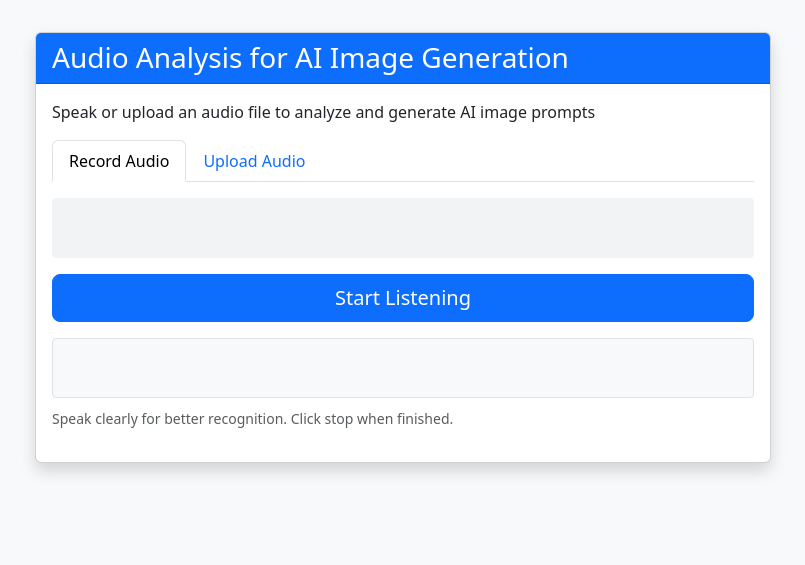
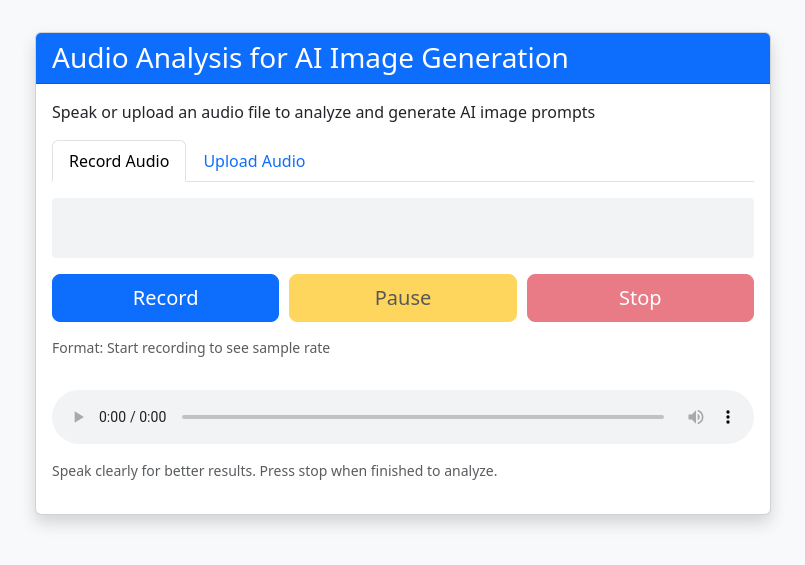
Before and after one commit to whatfor2000/Echoshape, a Flask app: page / in a window 1280 px wide. Shown: the top 565 px of the page, without its empty margins (237-1042 px from the left). Run offline with Flask 3, Linux system fonts and the light colour scheme; some libraries are stand-ins or nearby versions.

Commit message:
recording bug fixed

```diff
--- a/app.py
+++ b/app.py
@@ -1,8 +1,8 @@
 from flask import Flask, render_template, request, jsonify
 import os
 from ThaiserEmotionModel import Thaiser
-# from wav2vec2 import Speechtotext
-from whisper import inference
+from wav2vec2 import Speechtotext
+# from whisper import inference
 app = Flask(__name__, template_folder="templates", static_folder="static")
 
 
@@ -10,27 +10,7 @@ app = Flask(__name__, template_folder="templates", static_folder="static")
 def home():
     return render_template("index.html")
 
-@app.route("/record", methods=["POST"])
-def record_audio():
-    try:
-        # Get the transcript data from the JSON request
-        data = request.get_json()
-        transcript = data.get('transcript', '')
 
-        # Print the received transcript to the terminal
-        print(f"Received speech transcript: {transcript}")
-
-
-        return jsonify({
-            "transcript": transcript,
-            "wav2vec2": transcript,  # Replace with actual model output
-            "whisper": transcript,   # Replace with actual model output
-        })
-    except Exception as e:
-        print(f"Error processing speech transcript: {str(e)}")
-        return jsonify({
-            "error": f"Error processing speech: {str(e)}"
-        }), 400
 
 
 @app.route("/upload", methods=["POST"])
@@ -71,7 +51,7 @@ def upload_audio():
         resultemotion = Thaiser(audio_path)
         print("=====================================")
         print(resultemotion)
-        resultText = inference(audio_path)
+        resultText = Speechtotext(audio_path)
         print("=====================================")
         # Remove the file after processing
         os.remove(audio_path)
--- a/templates/index.html
+++ b/templates/index.html
@@ -82,18 +82,19 @@
             opacity: 1;
         }
 
-        #transcriptDisplay {
+        #audioPlayer {
+            width: 100%;
             margin-top: 1rem;
-            padding: 10px;
-            background-color: #f8f9fa;
-            border-radius: 4px;
-            border: 1px solid #dee2e6;
-            min-height: 60px;
         }
 
-        #interim {
-            color: #6c757d;
-            font-style: italic;
+        #recordingControls {
+            display: flex;
+            gap: 10px;
+            margin-bottom: 15px;
+        }
+
+        #recordingControls button {
+            flex: 1;
         }
     </style>
 </head>
@@ -121,20 +122,24 @@
                         </ul>
 
                         <div class="tab-content" id="inputTabsContent">
-                            <!-- Speech Recognition Tab -->
+                            <!-- Record Audio Tab -->
                             <div class="tab-pane fade show active" id="record" role="tabpanel">
                                 <div id="audioVisualization"></div>
-                                <div class="d-grid gap-2">
+                                <div id="recordingControls">
                                     <button id="recordButton" class="btn btn-primary btn-lg">
-                                        <i class="bi bi-mic-fill"></i> Start Listening
+                                        <i class="bi bi-mic-fill"></i> Record
+                                    </button>
+                                    <button id="pauseButton" class="btn btn-warning btn-lg" disabled>
+                                        Pause
+                                    </button>
+                                    <button id="stopButton" class="btn btn-danger btn-lg" disabled>
+                                        Stop
                                     </button>
                                 </div>
-                                <div id="transcriptDisplay">
-                                    <div id="final"></div>
-                                    <div id="interim"></div>
-                                </div>
+                                <div id="formats" class="small text-muted mb-3">Format: Start recording to see sample rate</div>
+                                <audio id="audioPlayer" controls></audio>
                                 <p class="text-muted mt-2">
-                                    <small>Speak clearly for better recognition. Click stop when finished.</small>
+                                    <small>Speak clearly for better results. Press stop when finished to analyze.</small>
                                 </p>
                             </div>
 
@@ -143,8 +148,7 @@
                                 <form id="uploadForm" enctype="multipart/form-data">
                                     <div class="mb-3">
                                         <label for="audioFile" class="form-label">Select Audio File</label>
-                                        <input class="form-control" type="file" id="audioFile"
-                                            accept=".wav,.mp3,">
+                                        <input class="form-control" type="file" id="audioFile" accept=".wav,.mp3,.ogg,.m4a">
                                         <div class="form-text">Supported formats: WAV, MP3, OGG, M4A</div>
                                     </div>
                                     <div class="d-grid">
@@ -174,28 +178,31 @@
     </div>
 
     <script src="https://cdn.jsdelivr.net/npm/bootstrap@5.3.0-alpha1/dist/js/bootstrap.bundle.min.js"></script>
+    <script src="https://cdn.rawgit.com/mattdiamond/Recorderjs/08e7abd9/dist/recorder.js"></script>
     <script>
         document.addEventListener('DOMContentLoaded', function () {
             // DOM elements
             const recordButton = document.getElementById('recordButton');
+            const pauseButton = document.getElementById('pauseButton');
+            const stopButton = document.getElementById('stopButton');
             const uploadForm = document.getElementById('uploadForm');
             const audioFileInput = document.getElementById('audioFile');
             const loadingIndicator = document.getElementById('loadingIndicator');
             const resultsContainer = document.getElementById('resultsContainer');
             const resultsContent = document.getElementById('resultsContent');
             const audioVisualization = document.getElementById('audioVisualization');
-            const finalTranscript = document.getElementById('final');
-            const interimTranscript = document.getElementById('interim');
+            const audioPlayer = document.getElementById('audioPlayer');
+            const formatsDisplay = document.getElementById('formats');
 
-            // Variables for speech recognition
-            let recognition;
-            let isRecording = false;
-            let finalTranscriptText = '';
-            let visualizerBars = [];
-            let animationFrame;
-            let audioContext;
-            let analyser;
-            let microphone;
+            // Variables for recording
+            let gumStream;           // Stream from getUserMedia()
+            let rec;                 // Recorder.js object
+            let input;               // MediaStreamAudioSourceNode
+            let audioContext;        // AudioContext
+            let analyser;            // AnalyserNode for visualization
+            let visualizerBars = []; // Array to hold visualization bars
+            let animationFrame;      // For visualization animation
+            let recordedBlob;        // To store the recorded audio blob
 
             // Initialize visualization
             function initAudioVisualization() {
@@ -231,144 +238,124 @@
                 animationFrame = requestAnimationFrame(visualizeAudio);
             }
 
-            // Setup audio visualization
-            async function setupAudioVisualization() {
-                try {
-                    const stream = await navigator.mediaDevices.getUserMedia({ audio: true });
+            // Start recording function
+            function startRecording() {
+                // Reset UI
+                recordButton.classList.add('recording');
+                recordButton.disabled = true;
+                pauseButton.disabled = false;
+                stopButton.disabled = false;
 
-                    // Setup audio context for visualization
-                    audioContext = new (window.AudioContext || window.webkitAudioContext)();
-                    analyser = audioContext.createAnalyser();
-                    analyser.fftSize = 256;
-                    microphone = audioContext.createMediaStreamSource(stream);
-                    microphone.connect(analyser);
+                // Get audio stream
+                const constraints = { audio: true, video: false };
 
-                    initAudioVisualization();
-                    return true;
-                } catch (err) {
-                    console.error('Error accessing microphone:', err);
-                    alert('Could not access microphone. Please check permissions.');
-                    return false;
-                }
+                navigator.mediaDevices.getUserMedia(constraints)
+                    .then(function(stream) {
+                        // Create audio context
+                        audioContext = new (window.AudioContext || window.webkitAudioContext)();
+
+                        // Update format display
+                        formatsDisplay.innerHTML = "Format: 1 channel pcm @ " + audioContext.sampleRate / 1000 + "kHz";
+
+                        // Create analyser for visualization
+                        analyser = audioContext.createAnalyser();
+                        analyser.fftSize = 256;
+
+                        // Store stream
+                        gumStream = stream;
+
+                        // Create input source and connect to analyser
+                        input = audioContext.createMediaStreamSource(stream);
+                        input.connect(analyser);
+
+                        // Create recorder
+                        rec = new Recorder(input, { numChannels: 1 });
+
+                        // Start recording
+                        rec.record();
+
+                        // Start visualization
+                        visualizeAudio();
+                    })
+                    .catch(function(err) {
+                        console.error("Error accessing microphone:", err);
+                        alert("Could not access microphone. Please check permissions.");
+                        recordButton.disabled = false;
+                        pauseButton.disabled = true;
+                        stopButton.disabled = true;
+                    });
             }
 
-            // Initialize speech recognition
-            function initSpeechRecognition() {
-                // Check if speech recognition is supported
-                if (!('webkitSpeechRecognition' in window)) {
-                    alert('Your browser does not support speech recognition. Please try Chrome.');
-                    return false;
+            // Pause recording function
+            function pauseRecording() {
+                if (rec.recording) {
+                    // Pause
+                    rec.stop();
+                    pauseButton.innerHTML = "Resume";
+                } else {
+                    // Resume
+                    rec.record();
+                    pauseButton.innerHTML = "Pause";
                 }
-
-                recognition = new webkitSpeechRecognition();
-                recognition.continuous = true;
-                recognition.interimResults = true;
-                recognition.lang = 'th-TH'; // Set language
-
-                recognition.onstart = function() {
-                    isRecording = true;
-                    recordButton.classList.add('recording');
-                    recordButton.innerHTML = '<i class="bi bi-stop-fill"></i> Stop Listening';
-                };
-
-                recognition.onend = function() {
-                    isRecording = false;
-                    recordButton.classList.remove('recording');
-                    recordButton.innerHTML = '<i class="bi bi-mic-fill"></i> Start Listening';
-                };
-
-                recognition.onresult = function(event) {
-                    let interim = '';
-
-                    for (let i = event.resultIndex; i < event.results.length; i++) {
-                        if (event.results[i].isFinal) {
-                            finalTranscriptText += event.results[i][0].transcript + ' ';
-                        } else {
-                            interim += event.results[i][0].transcript;
-                        }
-                    }
-
-                    finalTranscript.textContent = finalTranscriptText;
-                    interimTranscript.textContent = interim;
-                };
-
-                recognition.onerror = function(event) {
-                    console.error('Speech recognition error:', event.error);
-                    if (event.error === 'no-speech') {
-                        alert('No speech detected. Please try again.');
-                    }
-                    stopRecording();
-                };
-
-                return true;
-            }
-
-            // Start recording function
-            async function startRecording() {
-                if (!recognition && !initSpeechRecognition()) {
-                    return;
-                }
-
-                if (!analyser && !(await setupAudioVisualization())) {
-                    return;
-                }
-
-                finalTranscriptText = '';
-                finalTranscript.textContent = '';
-                interimTranscript.textContent = '';
-
-                recognition.start();
-                visualizeAudio();
             }
 
             // Stop recording function
             function stopRecording() {
-                if (recognition) {
-                    recognition.stop();
-                }
+                // Update UI
+                stopButton.disabled = true;
+                recordButton.disabled = false;
+                pauseButton.disabled = true;
+                pauseButton.innerHTML = "Pause";
+                recordButton.classList.remove('recording');
 
+                // Stop recording
+                rec.stop();
+
+                // Stop stream tracks
+                gumStream.getAudioTracks()[0].stop();
+
+                // Stop visualization
                 cancelAnimationFrame(animationFrame);
                 visualizerBars.forEach(bar => bar.style.height = '0px');
 
-                if (finalTranscriptText.trim()) {
-                    submitTranscript(finalTranscriptText);
-                }
+                // Create and handle WAV blob
+                rec.exportWAV(function(blob) {
+                    recordedBlob = blob;
+
+                    // Set up audio player
+                    const url = URL.createObjectURL(blob);
+                    audioPlayer.src = url;
+
+                    // Automatically analyze audio
+                    analyzeRecording(blob);
+                });
             }
 
-            // Record button click handler
-            recordButton.addEventListener('click', function() {
-                if (isRecording) {
-                    stopRecording();
-                } else {
-                    startRecording();
-                }
-            });
-
-            // Submit transcript to backend
-            async function submitTranscript(transcript) {
+            // Analyze the recording
+            function analyzeRecording(blob) {
                 loadingIndicator.style.display = 'block';
                 resultsContainer.style.display = 'none';
 
-                try {
-                    const response = await fetch('/record', {
-                        method: 'POST',
-                        headers: {
-                            'Content-Type': 'application/json',
-                        },
-                        body: JSON.stringify({ transcript })
-                    });
+                const formData = new FormData();
+                formData.append('file', blob, 'recording.wav');
 
-                    const data = await response.json();
+                fetch('/upload', {
+                    method: 'POST',
+                    body: formData
+                })
+                .then(response => response.json())
+                .then(data => {
                     displayResults(data);
-                } catch (error) {
+                })
+                .catch(error => {
                     console.error('Error:', error);
-                    alert('Error analyzing speech. Please try again.');
+                    alert('Error analyzing audio. Please try again.');
                     loadingIndicator.style.display = 'none';
-                }
+                });
             }
 
             // Upload form submit handler
-            uploadForm.addEventListener('submit', async function(e) {
+            uploadForm.addEventListener('submit', function(e) {
                 e.preventDefault();
 
                 if (!audioFileInput.files[0]) {
@@ -382,19 +369,19 @@
                 const formData = new FormData();
                 formData.append('file', audioFileInput.files[0]);
 
-                try {
-                    const response = await fetch('/upload', {
-                        method: 'POST',
-                        body: formData
-                    });
-
-                    const data = await response.json();
+                fetch('/upload', {
+                    method: 'POST',
+                    body: formData
+                })
+                .then(response => response.json())
+                .then(data => {
                     displayResults(data);
-                } catch (error) {
+                })
+                .catch(error => {
                     console.error('Error:', error);
                     alert('Error analyzing audio. Please try again.');
                     loadingIndicator.style.display = 'none';
-                }
+                });
             });
 
             // Display results function
@@ -424,22 +411,22 @@
                                 <div class="progress-bar bg-danger" style="width: ${((data.probabilities?.anger || 0) * 100).toFixed(1)}%;">${((data.probabilities?.anger || 0) * 100).toFixed(1)}%</div>
                             </div>
 
-                            <div class="mb-2">frustration</div>
+                            <div class="mb-2">Frustration</div>
                             <div class="progress mb-2">
                                 <div class="progress-bar bg-dark" style="width: ${((data.probabilities?.frustration || 0) * 100).toFixed(1)}%;">${((data.probabilities?.frustration || 0) * 100).toFixed(1)}%</div>
                             </div>
 
-                            <div class="mb-2">happiness</div>
+                            <div class="mb-2">Happiness</div>
                             <div class="progress mb-2">
                                 <div class="progress-bar bg-success" style="width: ${((data.probabilities?.happiness || 0) * 100).toFixed(1)}%;">${((data.probabilities?.happiness || 0) * 100).toFixed(1)}%</div>
                             </div>
 
-                            <div class="mb-2">neutral</div>
+                            <div class="mb-2">Neutral</div>
                             <div class="progress mb-2">
                                 <div class="progress-bar bg-secondary" style="width: ${((data.probabilities?.neutral || 0) * 100).toFixed(1)}%;">${((data.probabilities?.neutral || 0) * 100).toFixed(1)}%</div>
                             </div>
 
-                            <div class="mb-2">sadness</div>
+                            <div class="mb-2">Sadness</div>
                             <div class="progress mb-2">
                                 <div class="progress-bar bg-info" style="width: ${((data.probabilities?.sadness || 0) * 100).toFixed(1)}%;">${((data.probabilities?.sadness || 0) * 100).toFixed(1)}%</div>
                             </div>
@@ -448,6 +435,11 @@
                 `;
             }
 
+            // Event listeners
+            recordButton.addEventListener('click', startRecording);
+            pauseButton.addEventListener('click', pauseRecording);
+            stopButton.addEventListener('click', stopRecording);
+
             // Initialize visualization
             initAudioVisualization();
         });
--- a/whisper.py
+++ b/whisper.py
@@ -8,7 +8,7 @@ processor = WhisperProcessor.from_pretrained("juierror/whisper-base-thai", langu
 
 path = "test/0Anger.wav"
 
-def inference(path: str) -> str:
+def Speechtotext(path: str) -> str:
     """
     Get the transcription from audio path
 
```
Also changed, not shown: imagegen.py (added, +15 -0 lines), README.md.
